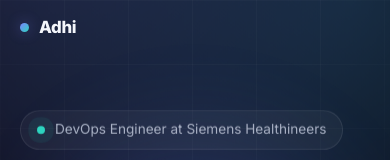
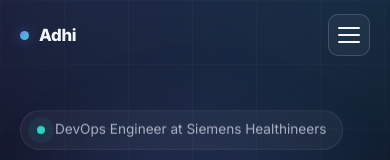
Before and after one commit to Adhibharadwaj/portfolio, a React (Vite) app: page / in a window 390 px wide. Shown: the top 160 px of the page. Built offline with nearby package versions, Linux system fonts and the light colour scheme.

Commit message:
Add responsive mobile nav with hamburger menu

```diff
--- a/src/App.css
+++ b/src/App.css
@@ -167,6 +167,44 @@
 .navLinks {
   display: flex;
   gap: 30px;
+}
+.navRight {
+  display: flex;
+  align-items: center;
+  gap: 14px;
+}
+.navToggle {
+  display: none;
+  flex-direction: column;
+  justify-content: center;
+  gap: 5px;
+  width: 42px;
+  height: 42px;
+  padding: 0 9px;
+  border-radius: 10px;
+  border: 1px solid var(--border-strong);
+  background: var(--surface);
+  cursor: pointer;
+}
+.navToggle span {
+  display: block;
+  height: 2px;
+  width: 100%;
+  border-radius: 2px;
+  background: var(--text);
+  transition: transform 0.25s ease, opacity 0.2s ease;
+}
+.navToggleOpen span:nth-child(1) {
+  transform: translateY(7px) rotate(45deg);
+}
+.navToggleOpen span:nth-child(2) {
+  opacity: 0;
+}
+.navToggleOpen span:nth-child(3) {
+  transform: translateY(-7px) rotate(-45deg);
+}
+.navCtaMobile {
+  display: none;
 }
 .navLinks a {
   position: relative;
@@ -735,6 +773,45 @@
 
 @media (max-width: 900px) {
   .navLinks {
+    position: absolute;
+    top: 100%;
+    left: 0;
+    right: 0;
+    flex-direction: column;
+    gap: 4px;
+    padding: 12px 20px 18px;
+    background: rgba(6, 7, 11, 0.92);
+    backdrop-filter: blur(16px);
+    -webkit-backdrop-filter: blur(16px);
+    border-bottom: 1px solid var(--border);
+    transform: translateY(-12px);
+    opacity: 0;
+    pointer-events: none;
+    transition: transform 0.25s ease, opacity 0.25s ease;
+  }
+  .navLinksOpen {
+    transform: translateY(0);
+    opacity: 1;
+    pointer-events: auto;
+  }
+  .navLinks a {
+    padding: 12px 4px;
+    font-size: 1rem;
+    border-bottom: 1px solid var(--border);
+  }
+  .navLinks a:last-child {
+    border-bottom: none;
+  }
+  .navCtaMobile {
+    display: inline-flex;
+    justify-content: center;
+    margin-top: 10px;
+    border-bottom: none;
+  }
+  .navToggle {
+    display: flex;
+  }
+  .navRight .navCta {
     display: none;
   }
   .aboutGrid {
@@ -760,9 +837,6 @@
   .nav {
     padding: 14px 20px;
   }
-  .navCta {
-    display: none;
-  }
   .heroActions .btn {
     width: 100%;
   }
--- a/src/App.tsx
+++ b/src/App.tsx
@@ -224,6 +224,7 @@
 function App() {
   const [scrolled, setScrolled] = useState(false);
   const [activeProject, setActiveProject] = useState(0);
+  const [menuOpen, setMenuOpen] = useState(false);
 
   useEffect(() => {
     const onScroll = () => setScrolled(window.scrollY > 24);
@@ -239,13 +240,23 @@
           <span className="brandDot" />
           Adhi
         </a>
-        <nav className="navLinks" aria-label="Primary">
-          <a href="#about">About</a>
-          <a href="#skills">Skills</a>
-          <a href="#projects">Projects</a>
-          <a href="#experience">Experience</a>
-          <a href="#contact">Contact</a>
+        <nav className={`navLinks ${menuOpen ? 'navLinksOpen' : ''}`} aria-label="Primary">
+          <a href="#about" onClick={() => setMenuOpen(false)}>About</a>
+          <a href="#skills" onClick={() => setMenuOpen(false)}>Skills</a>
+          <a href="#projects" onClick={() => setMenuOpen(false)}>Projects</a>
+          <a href="#experience" onClick={() => setMenuOpen(false)}>Experience</a>
+          <a href="#contact" onClick={() => setMenuOpen(false)}>Contact</a>
+          <a
+            className="navCta navCtaMobile"
+            href="https://drive.google.com/drive/folders/1qN8yAWcLUgWQloUhreJJxvKhoE5FV-eU?usp=drive_link"
+            target="_blank"
+            rel="noreferrer"
+            onClick={() => setMenuOpen(false)}
+          >
+            Resume
+          </a>
         </nav>
+        <div className="navRight">
           <a
             className="navCta"
             href="https://drive.google.com/drive/folders/1qN8yAWcLUgWQloUhreJJxvKhoE5FV-eU?usp=drive_link"
@@ -254,6 +265,18 @@
           >
             Resume
           </a>
+          <button
+            type="button"
+            className={`navToggle ${menuOpen ? 'navToggleOpen' : ''}`}
+            aria-label="Toggle menu"
+            aria-expanded={menuOpen}
+            onClick={() => setMenuOpen((o) => !o)}
+          >
+            <span />
+            <span />
+            <span />
+          </button>
+        </div>
       </header>
 
       <main id="top">
```
Lines whose indentation alone changed are shown as unchanged.
